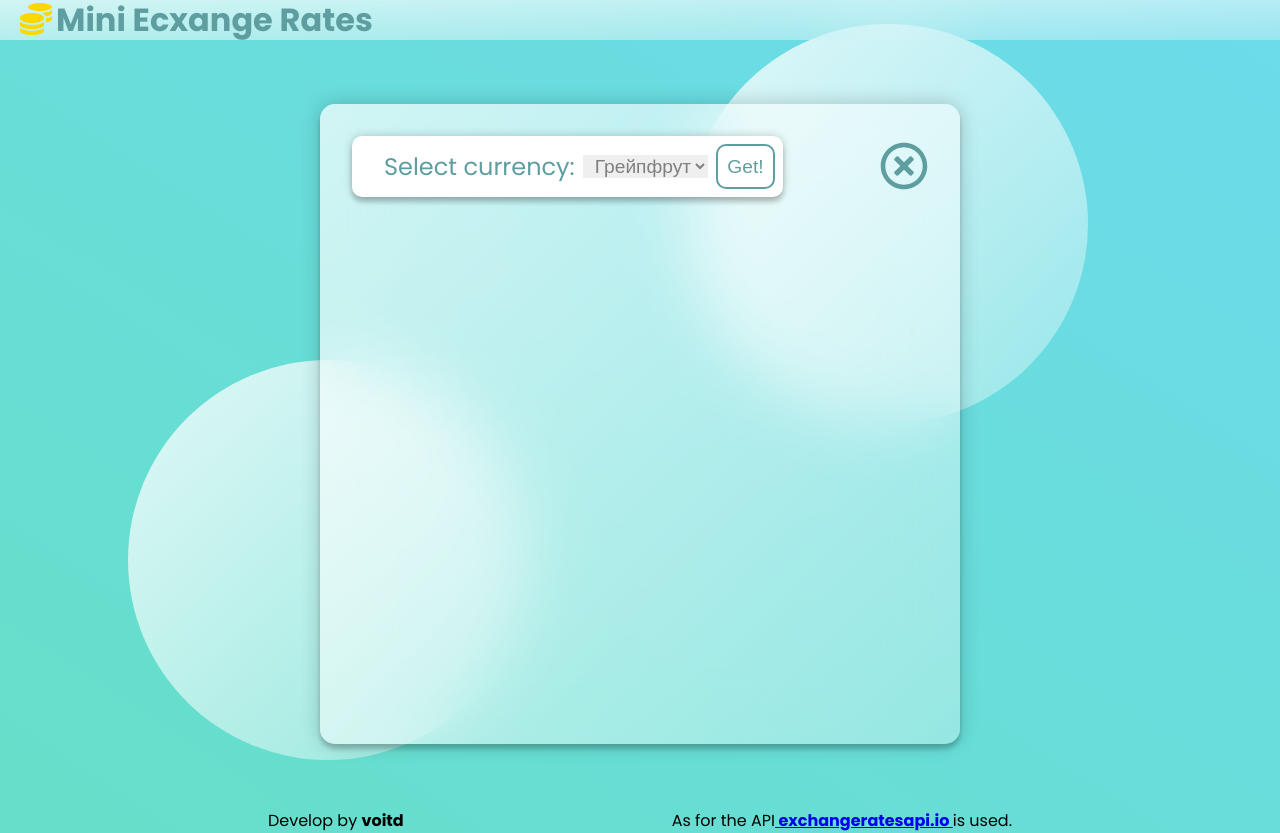
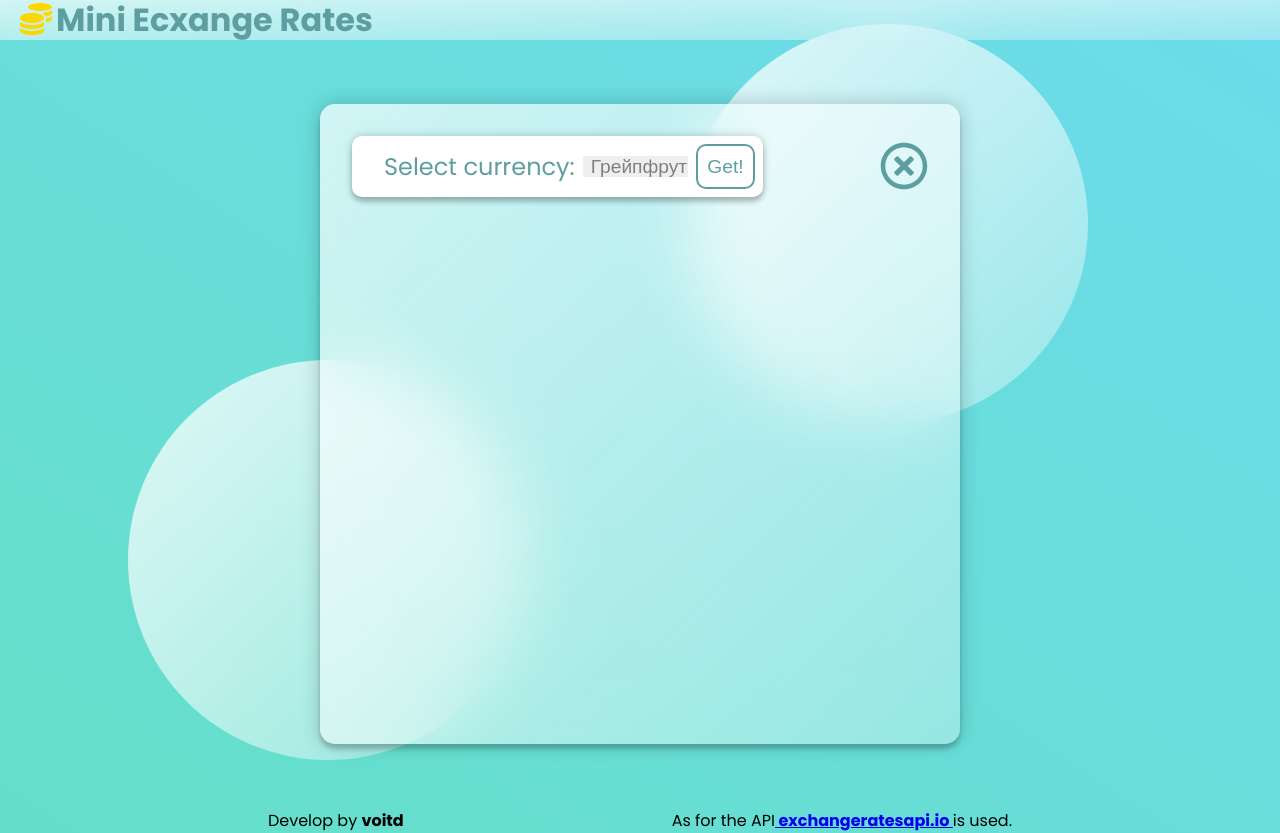
Before and after one commit to voitd/mini-curenncies, a React (Create React App) app: page /settings in a window 1280 px wide. Built offline with nearby package versions, Linux system fonts and the light colour scheme.

Commit message:
style: minor improves

```diff
--- a/src/components/Form.jsx
+++ b/src/components/Form.jsx
@@ -39,6 +39,7 @@ const Button = styled.button`
   border: 2px solid CadetBlue;
   display: block;
   background: white;
+  cursor: pointer;
 `;
 
 const ErrorMessage = styled.p`
--- a/src/components/Select.jsx
+++ b/src/components/Select.jsx
@@ -36,7 +36,7 @@ const Button = styled.button`
   border-radius: 10px;
   border: 2px solid cadetblue;
   display: block;
-
+  cursor: pointer;
   background: white;
 `;
 
@@ -63,6 +63,8 @@ const StyledSelect = styled.select`
     min-height: 1rem;
     padding: 0px 2px 1px;
   }
+  appearance: none;
+  cursor: pointer;
 `;
 const Label = styled.label`
   display: flex;
--- a/src/components/Table.jsx
+++ b/src/components/Table.jsx
@@ -46,7 +46,7 @@ const Text = styled.p`
   flex-grow: 1;
 `;
 const TextBold = styled.b`
-  padding: 0 0.5rem;
+  padding: 0 1.5rem;
 `;
 
 const Table = ({ isSettings }) => {
```
